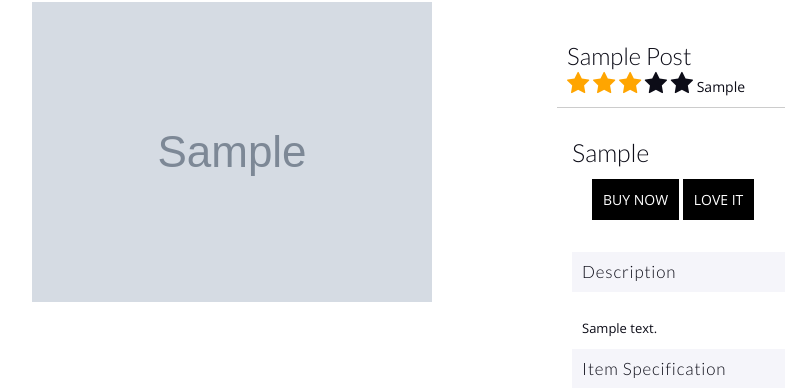
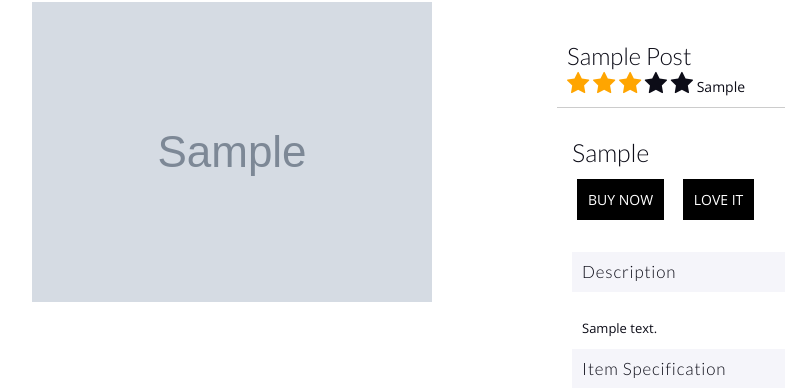
Before and after one commit to mackevicius1988/ideas, a Laravel app: page /1 in a window 1280 px wide. Shown: the part 148-536 px from the top of the page, without its empty margins (83-868 px from the left). Run offline with Laravel 8, Linux system fonts and the light colour scheme; tables that the repository leaves empty hold one stand-in row (values such as "Sample post"); grey boxes marked "Sample" are stand-in pictures; settings files or empty folders that the repository lacks are supplied; some libraries are stand-ins or nearby versions.

Commit message:
right margin

```diff
--- a/resources/views/post.blade.php
+++ b/resources/views/post.blade.php
@@ -352,7 +352,7 @@
 
                             <div class="row">
                                 <div class="col-xs-12" style="padding: 20px">
-                                    <a style="color: white; background: #000;border: 1px solid black; padding: 10px; margin-left: 15px" href="{{$post->url}}">BUY NOW</a>
+                                    <a style="color: white; background: #000;border: 1px solid black; padding: 10px; margin-right: 15px" href="{{$post->url}}">BUY NOW</a>
                                     <a style="color: white; background: #000;border: 1px solid black; padding: 10px;" href="{{$post->url}}">LOVE IT</a>
                                 </div>
                             </div>
```
